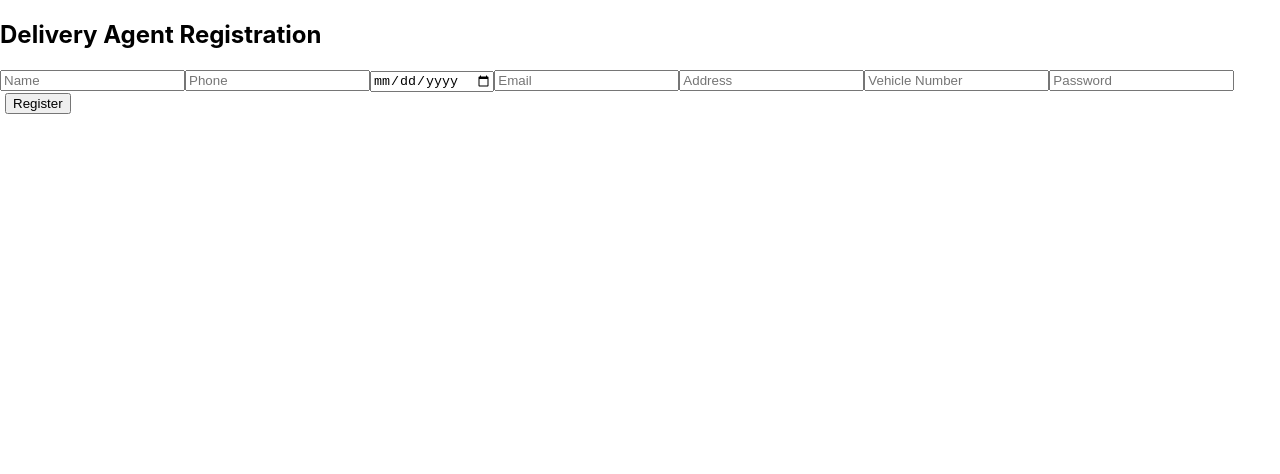
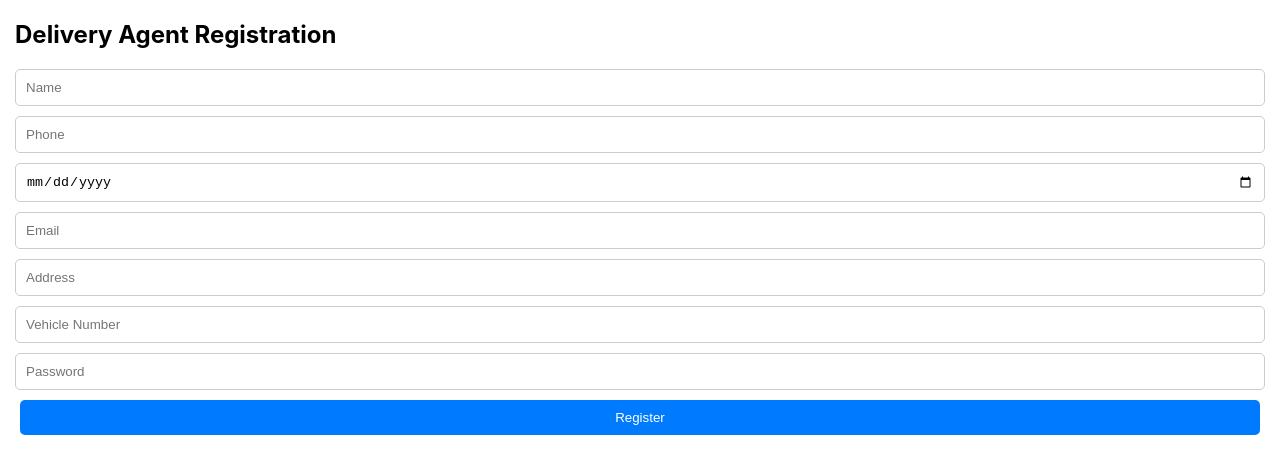
Before and after one commit to prasad217/local-front-end, a React (Create React App) app: page /delivery-agent/register in a window 1280 px wide. Shown: the top 474 px of the page. Built offline with nearby package versions, Linux system fonts and the light colour scheme; no server answers.

Commit message:
nearby shops has been implemeted

```diff
--- a/src/App.js
+++ b/src/App.js
@@ -18,8 +18,10 @@ import Cart from './components/Cart';
 import OrderConfirmation from './components/OrderConfirmation';
 import Checkout from './components/Checkout';
 import DealerOrders from './components/DealerOrders';
-import DeliveryRegistration from './DeliveryRegistration';
+import DeliveryRegistration from './components/DeliveryRegistration';
 import DeliveryAgentSignIn from './components/DeliveryAgentSignIn';
+import NearbyDealers from './components/NearbyDealers';
+import DealerProducts from './components/DealerProducts';
 
 function App() {
   return (
@@ -40,6 +42,8 @@ function App() {
         <Route path="/dealer/orders" element={<DealerOrders />} />
         <Route path="/delivery-agent/register" element={<DeliveryRegistration />} />
         <Route path="/delivery-agent/signin" element={<DeliveryAgentSignIn />} />
+        <Route path="/dealers/nearby" element={<NearbyDealers />} />
+        <Route path="/dealers/:dealerId/products" element={<DealerProducts />} />
       </Routes>
     </Router>
   );
--- /dev/null
+++ b/src/components/DealerProducts.jsx
@@ -0,0 +1,52 @@
+// DealerProducts.jsx
+import React, { useEffect, useState } from 'react';
+import { useParams } from 'react-router-dom';
+import styles from './DealerProducts.module.css'; // Import CSS module
+
+function DealerProducts() {
+  const [products, setProducts] = useState([]);
+  const [error, setError] = useState("");
+  const { dealerId } = useParams();
+
+  useEffect(() => {
+    const fetchDealerProducts = async () => {
+      try {
+        const response = await fetch(`/api/dealers/${dealerId}/products`, {
+          credentials: 'include',
+        });
+        if (!response.ok) {
+          throw new Error(`Failed to fetch: ${response.status} ${response.statusText}`);
+        }
+        const data = await response.json();
+        setProducts(data);
+      } catch (error) {
+        console.error("Error fetching dealer's products:", error);
+        setError("Failed to fetch products. Please try again later.");
+      }
+    };
+
+    fetchDealerProducts();
+  }, [dealerId]);
+
+  if (error) {
+    return <div>{error}</div>;
+  }
+
+  return (
+    <div className={styles.container}>
+      <h1>Dealer's Products</h1>
+      <section className={styles.productsContainer}>
+        {products.map((product) => (
+          <div key={product.id} className={styles.productCard}>
+            <img src={product.image_url} alt={product.name} className={styles.productImage} />
+            <h2>{product.name}</h2>
+            <p>Price: ₹{product.actual_cost}</p>
+            <p>Discount Price: ₹{product.discount_price}</p>
+          </div>
+        ))}
+      </section>
+    </div>
+  );
+}
+
+export default DealerProducts;
--- /dev/null
+++ b/src/components/DealerProducts.module.css
@@ -0,0 +1,27 @@
+/* DealerProducts.module.css */
+.container {
+    padding: 20px;
+  }
+
+  .productsContainer {
+    display: flex;
+    flex-wrap: wrap;
+    gap: 20px;
+    justify-content: center;
+  }
+
+  .productCard {
+    border: 1px solid #ccc;
+    border-radius: 8px;
+    padding: 10px;
+    width: 250px;
+    text-align: center;
+    box-shadow: 0 2px 4px rgba(0,0,0,0.1);
+  }
+
+  .productImage {
+    width: 100%;
+    height: auto;
+    object-fit: cover;
+    border-radius: 4px;
+  }
--- a/src/DeliveryRegistration.jsx
+++ b/src/components/DeliveryRegistration.jsx
@@ -1,4 +1,5 @@
 import React, { useState } from 'react';
+import styles from './DeliveryRegistration.module.css';
 
 function DeliveryRegistration() {
     const [registrationForm, setRegistrationForm] = useState({
@@ -64,28 +65,28 @@ function DeliveryRegistration() {
         });
       };
   return (
-    <div>
-      <h2>Delivery Agent Registration</h2>
-      <form onSubmit={handleRegister}>
-        <input type="text" name="name" placeholder="Name" value={registrationForm.name} onChange={handleRegistrationChange} />
-        <input type="text" name="phone" placeholder="Phone" value={registrationForm.phone} onChange={handleRegistrationChange} />
-        <input type="date" name="dob" placeholder="Date of Birth" value={registrationForm.dob} onChange={handleRegistrationChange} />
-        <input type="email" name="email" placeholder="Email" value={registrationForm.email} onChange={handleRegistrationChange} />
-        <input type="text" name="address" placeholder="Address" value={registrationForm.address} onChange={handleRegistrationChange} />
-        <input type="text" name="vehicle_number" placeholder="Vehicle Number" value={registrationForm.vehicle_number} onChange={handleRegistrationChange} />
-        <input type="password" name="password" placeholder="Password" value={registrationForm.password} onChange={handleRegistrationChange} />
-        <button type="submit">Register</button>
-      </form>
-      {emailForOtp && (
-        <>
-          <h2>Verify OTP</h2>
-          <form onSubmit={verifyOtp}>
-            <input type="text" placeholder="Enter OTP" value={otp} onChange={handleOtpChange} />
-            <button type="submit">Verify OTP</button>
-          </form>
-        </>
-      )}
-    </div>
+    <div className="container">
+    <h2 className="registration-heading">Delivery Agent Registration</h2>
+    <form className="registration-form" onSubmit={handleRegister}>
+      <input type="text" className="input-field" name="name" placeholder="Name" value={registrationForm.name} onChange={handleRegistrationChange} />
+      <input type="text" className="input-field" name="phone" placeholder="Phone" value={registrationForm.phone} onChange={handleRegistrationChange} />
+      <input type="date" className="input-field" name="dob" placeholder="Date of Birth" value={registrationForm.dob} onChange={handleRegistrationChange} />
+      <input type="email" className="input-field" name="email" placeholder="Email" value={registrationForm.email} onChange={handleRegistrationChange} />
+      <input type="text" className="input-field" name="address" placeholder="Address" value={registrationForm.address} onChange={handleRegistrationChange} />
+      <input type="text" className="input-field" name="vehicle_number" placeholder="Vehicle Number" value={registrationForm.vehicle_number} onChange={handleRegistrationChange} />
+      <input type="password" className="input-field" name="password" placeholder="Password" value={registrationForm.password} onChange={handleRegistrationChange} />
+      <button type="submit" className="submit-button">Register</button>
+    </form>
+    {emailForOtp && (
+      <div className="otp-section">
+        <h2 className="otp-heading">Verify OTP</h2>
+        <form className="otp-form" onSubmit={verifyOtp}>
+          <input type="text" className="otp-input" placeholder="Enter OTP" value={otp} onChange={handleOtpChange} />
+          <button type="submit" className="otp-submit-button">Verify OTP</button>
+        </form>
+      </div>
+    )}
+  </div>
   );
 }
 
--- /dev/null
+++ b/src/components/DeliveryRegistration.module.css
@@ -0,0 +1,39 @@
+.container {
+    max-width: 400px; /* Adjust as needed */
+    margin: 0 auto;
+    padding: 20px;
+  }
+
+  h2 {
+    margin-bottom: 20px;
+  }
+
+  form {
+    display: flex;
+    flex-direction: column;
+  }
+
+  input {
+    margin-bottom: 10px;
+    padding: 10px;
+    border: 1px solid #ccc;
+    border-radius: 5px;
+  }
+
+  button {
+    padding: 10px 20px;
+    background-color: #007bff;
+    color: #fff;
+    border: none;
+    border-radius: 5px;
+    cursor: pointer;
+  }
+
+  button:hover {
+    background-color: #0056b3;
+  }
+
+  /* Optional: Style for OTP verification section */
+  .otp-section {
+    margin-top: 20px;
+  }
--- a/src/components/Navbar.jsx
+++ b/src/components/Navbar.jsx
@@ -102,6 +102,14 @@ function Navbar() {
               <Link to="/signin">Sign In</Link>
             </div>
           )}
+           <div className="navRight">
+          {/* Existing nav items... */}
+          {/* Add Get Nearby Stores Button */}
+          <Link to="/dealers/nearby" className="nearbyStoresButton">
+            Get Nearby Stores
+          </Link>
+          {/* Cart, Profile/Sign In links remain the same */}
+        </div>
         </div>
       </div>
     </nav>
--- /dev/null
+++ b/src/components/NearbyDealers.jsx
@@ -0,0 +1,61 @@
+import React, { useState, useEffect } from 'react';
+import { Link } from 'react-router-dom';
+
+const NearbyDealers = () => {
+    const [dealers, setDealers] = useState([]);
+    const [locationError, setLocationError] = useState('');
+
+    useEffect(() => {
+        const success = (position) => {
+            const { latitude, longitude } = position.coords;
+            fetchNearbyDealers(latitude, longitude);
+        };
+
+        const error = () => {
+            setLocationError('Unable to retrieve your location. Please ensure location services are enabled and try again.');
+        };
+
+        if (navigator.geolocation) {
+            navigator.geolocation.getCurrentPosition(success, error);
+        } else {
+            setLocationError('Geolocation is not supported by this browser.');
+        }
+    }, []);
+
+    const fetchNearbyDealers = async (latitude, longitude) => {
+        try {
+            const response = await fetch(`/api/dealers/nearby?latitude=${latitude}&longitude=${longitude}`);
+            if (!response.ok) {
+                throw new Error('Network response was not ok');
+            }
+            const data = await response.json();
+            setDealers(data);
+        } catch (error) {
+            console.error('Error fetching nearby dealers:', error);
+            setLocationError('Error fetching nearby dealers. Please try again later.');
+        }
+    };
+
+    return (
+        <div>
+            {locationError && <p>{locationError}</p>}
+            <ul>
+                {dealers.map(dealer => (
+                    <li key={dealer.id}>
+                        <strong>
+                            <Link to={`/dealers/${dealer.id}/products`}>{dealer.shop_name}</Link>
+                        </strong><br />
+                        Name: {dealer.name}<br />
+                        Phone: {dealer.phone}<br />
+                        Email: {dealer.email}<br />
+                        Address: {dealer.address}<br />
+                        <a href={dealer.location_link} target="_blank" rel="noopener noreferrer">View on Map</a>
+                        <p>{dealer.distance ? `${dealer.distance.toFixed(2)} km away` : ''}</p>
+                    </li>
+                ))}
+            </ul>
+        </div>
+    );
+};
+
+export default NearbyDealers;
```
Also changed, not shown: 1 other file (tests, documents, lock files or other folders).
